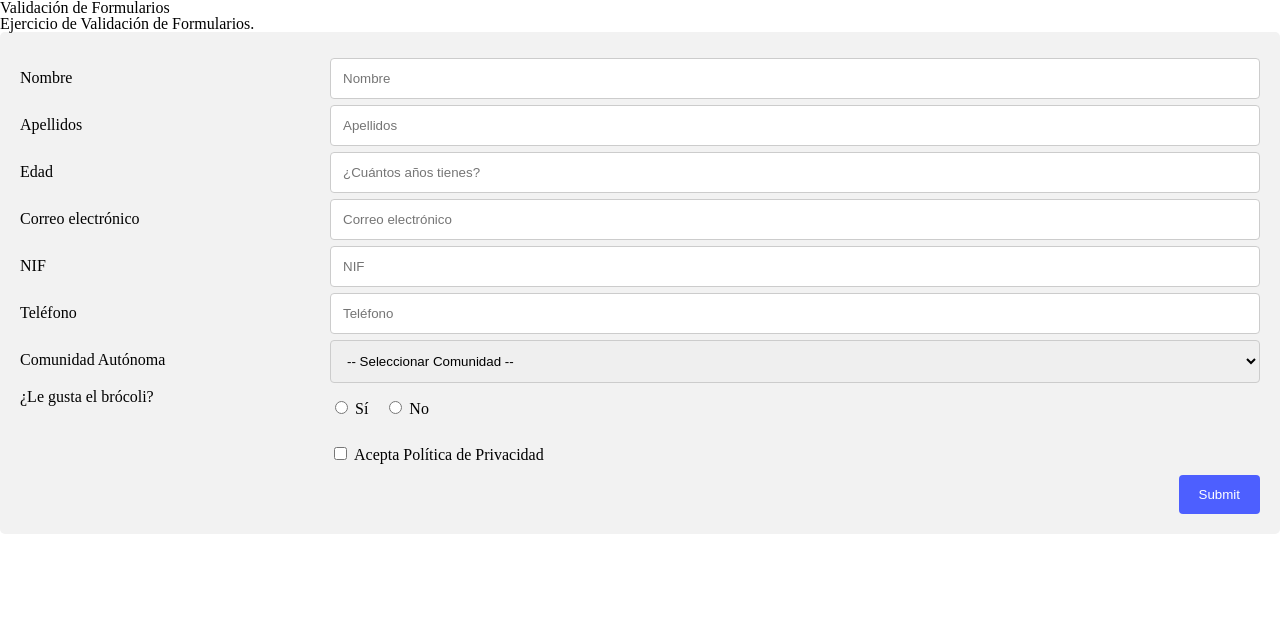
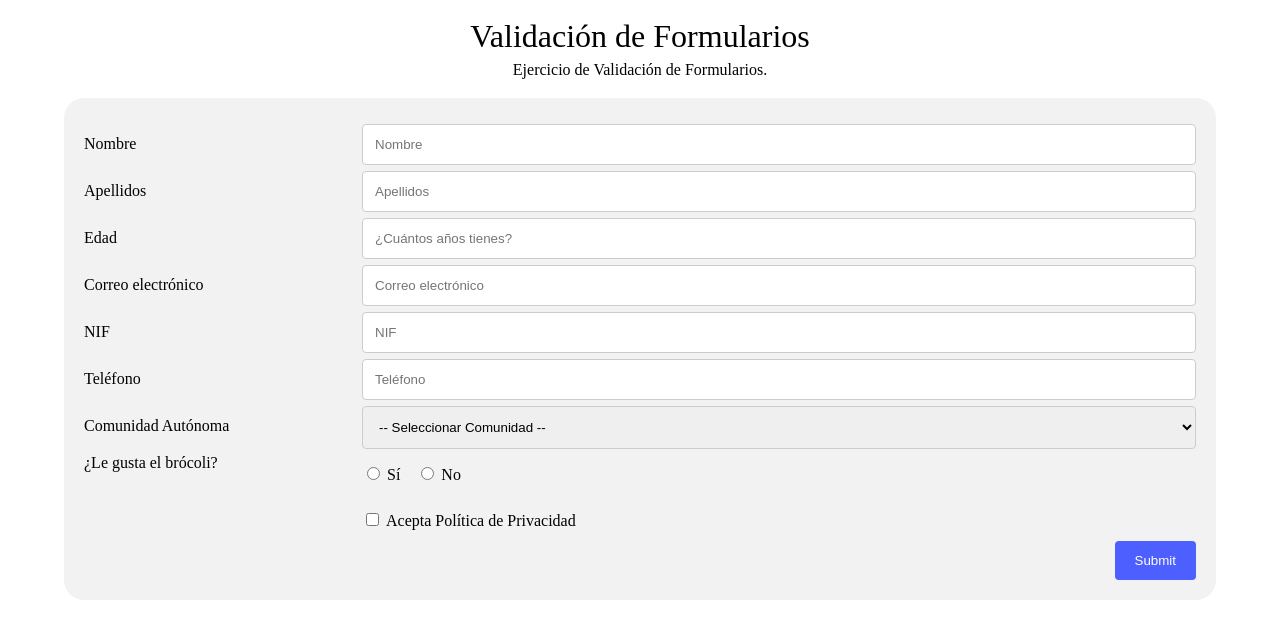
Before and after one commit to RubenTorresGutierrez/ValidacionesDOM, a plain HTML site: page index.html in a window 1280 px wide. Drawn offline with Linux system fonts and the light colour scheme.

Commit message:
Formulario finalizado

```diff
--- a/css/validaciones.css
+++ b/css/validaciones.css
@@ -6,10 +6,26 @@ body{
   font-size: 16px;
 }
 
+.titulos{
+  text-align: center;
+  margin: 20px 0;
+}
+
+.titulos > h2{
+  font-size: 2em;
+  margin: 10px 0;
+}
+
+.titulos > p{
+  font-size: 1em;
+}
+
 .container {
-  border-radius: 5px;
+  width: 90%;
+  margin: 0 auto;
+  padding: 20px;
+  border-radius: 20px;
   background-color: #f2f2f2;
-  padding: 20px;
   overflow: hidden;
 }
 
--- a/index.html
+++ b/index.html
@@ -8,8 +8,10 @@
     <title>Validaciones DOM</title>
   </head>
   <body>
-    <h2>Validación de Formularios</h2>
-    <p>Ejercicio de Validación de Formularios.</p>
+    <div class="titulos">
+      <h2>Validación de Formularios</h2>
+      <p>Ejercicio de Validación de Formularios.</p>
+    </div>
 
     <div class="container">
       <form action="index.html" method="post">
```
